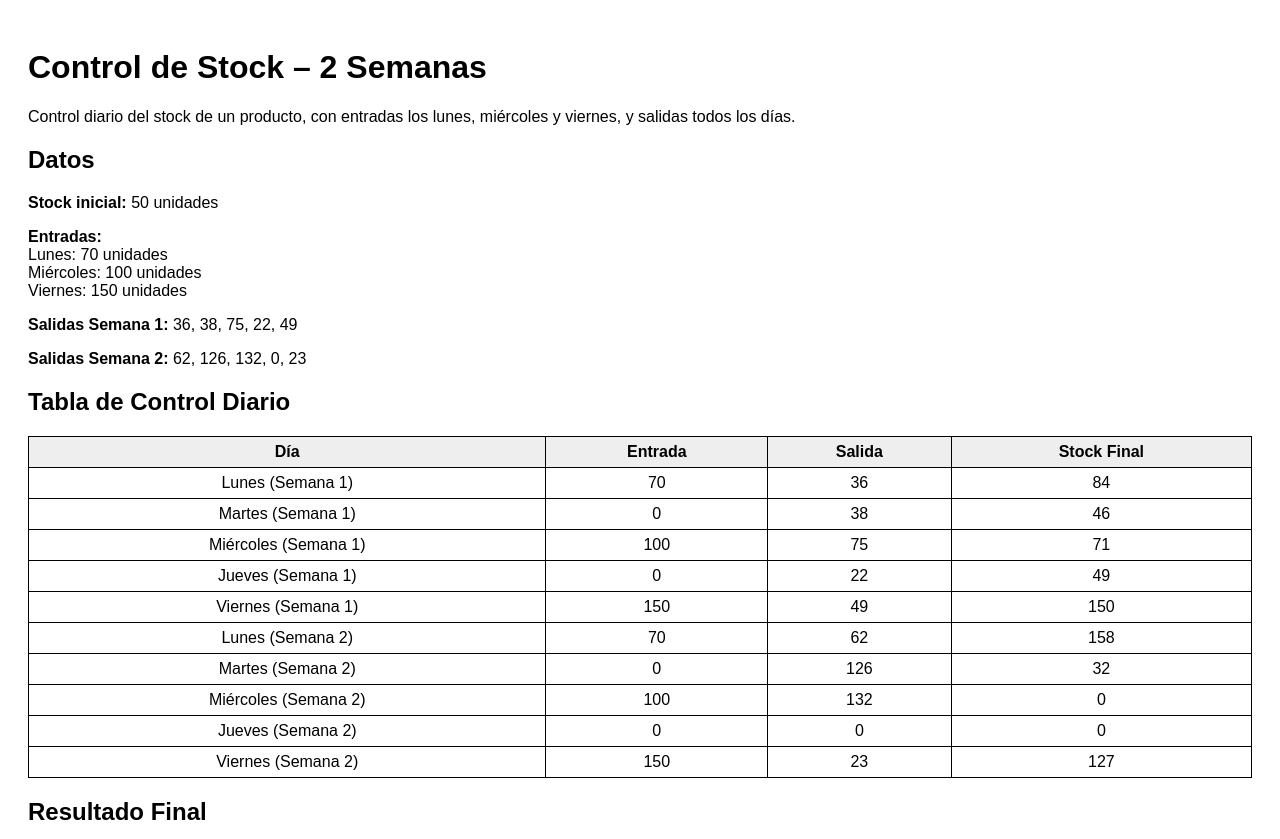
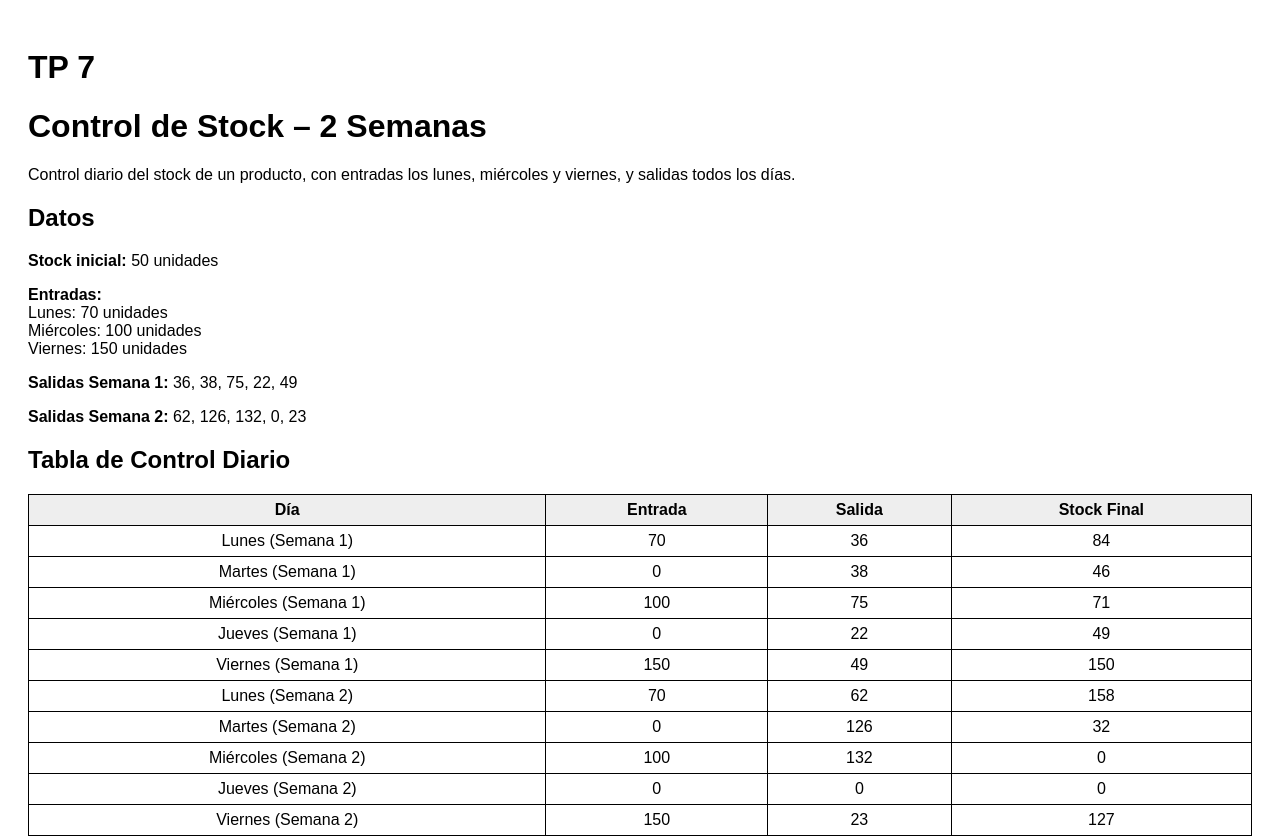
Before and after one commit to Sesuli/TP-7, a plain HTML site: page index.html in a window 1280 px wide. Shown: the top 839 px of the page. Drawn offline with Linux system fonts and the light colour scheme.

Commit message:
Add headings and description to index.html
Added headings and description for stock control.

```diff
--- a/index.html
+++ b/index.html
@@ -11,6 +11,7 @@
 </style>
 </head>
 <body>
+  <h1>TP 7</h1>
 <h1>Control de Stock – 2 Semanas</h1>
 <p>Control diario del stock de un producto, con entradas los lunes, miércoles y viernes, y salidas todos los días.</p>
 
```
